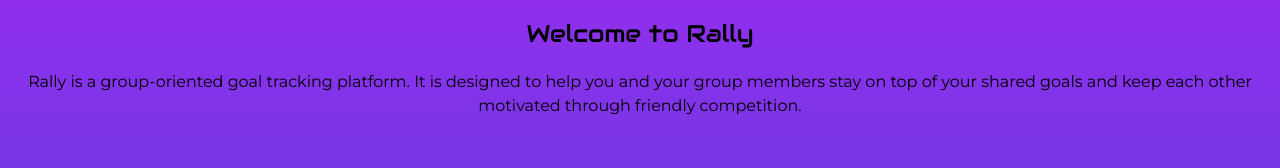
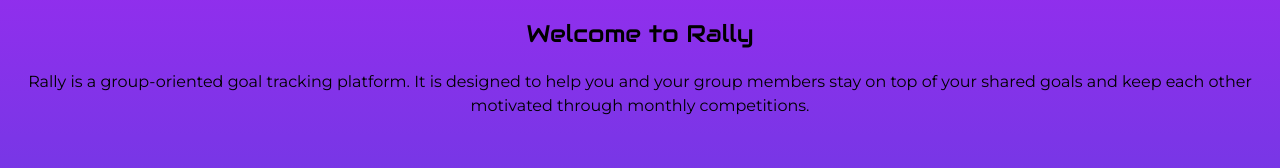
Before and after one commit to luksvrd/Rally, a React (Vite) app in the folder client/: page /about in a window 1280 px wide. Shown: the part 130-298 px from the top of the page. Built offline with nearby package versions, Linux system fonts and the light colour scheme.

Commit message:
about wording alteration

```diff
--- a/client/src/pages/about.jsx
+++ b/client/src/pages/about.jsx
@@ -5,7 +5,7 @@ export default function About() {
       <p className="">
         Rally is a group-oriented goal tracking platform. It is designed to help
         you and your group members stay on top of your shared goals and keep
-        each other motivated through friendly competition.
+        each other motivated through monthly competitions.
       </p>
     </main>
   );
```
